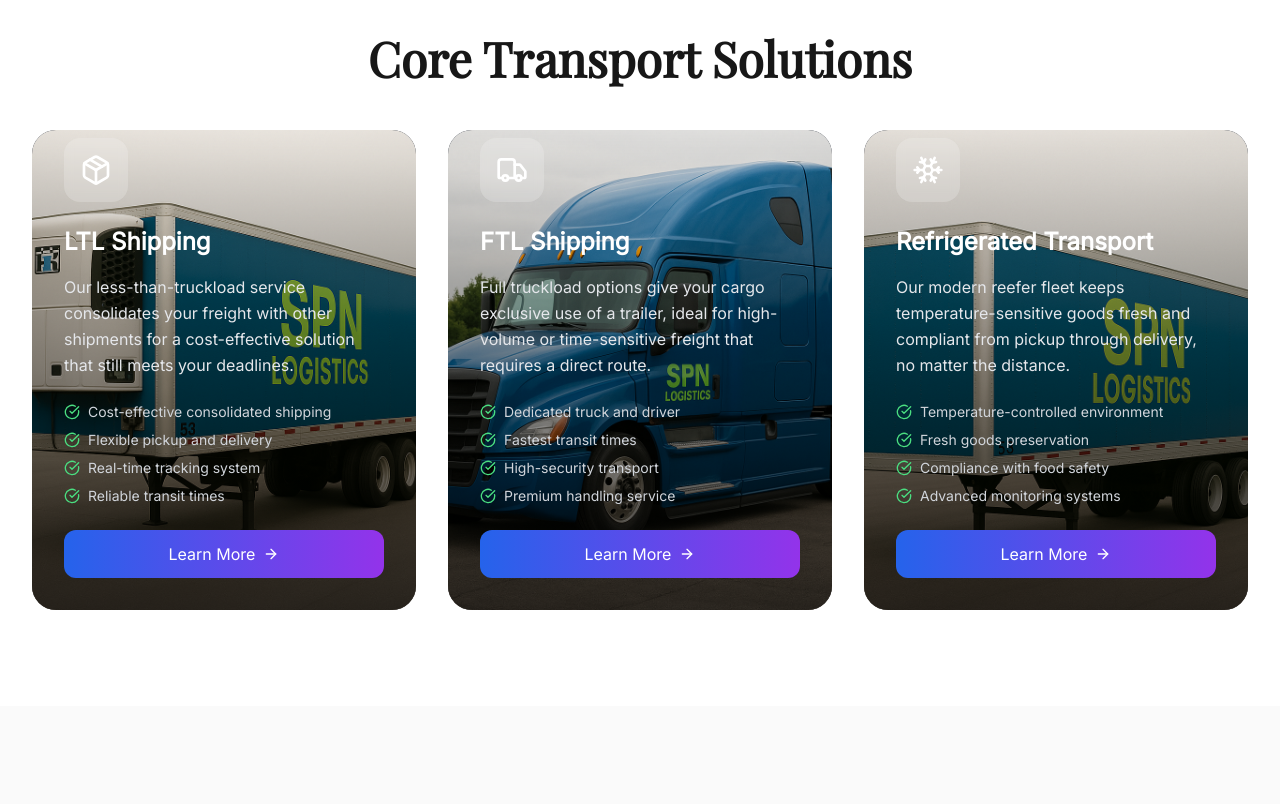
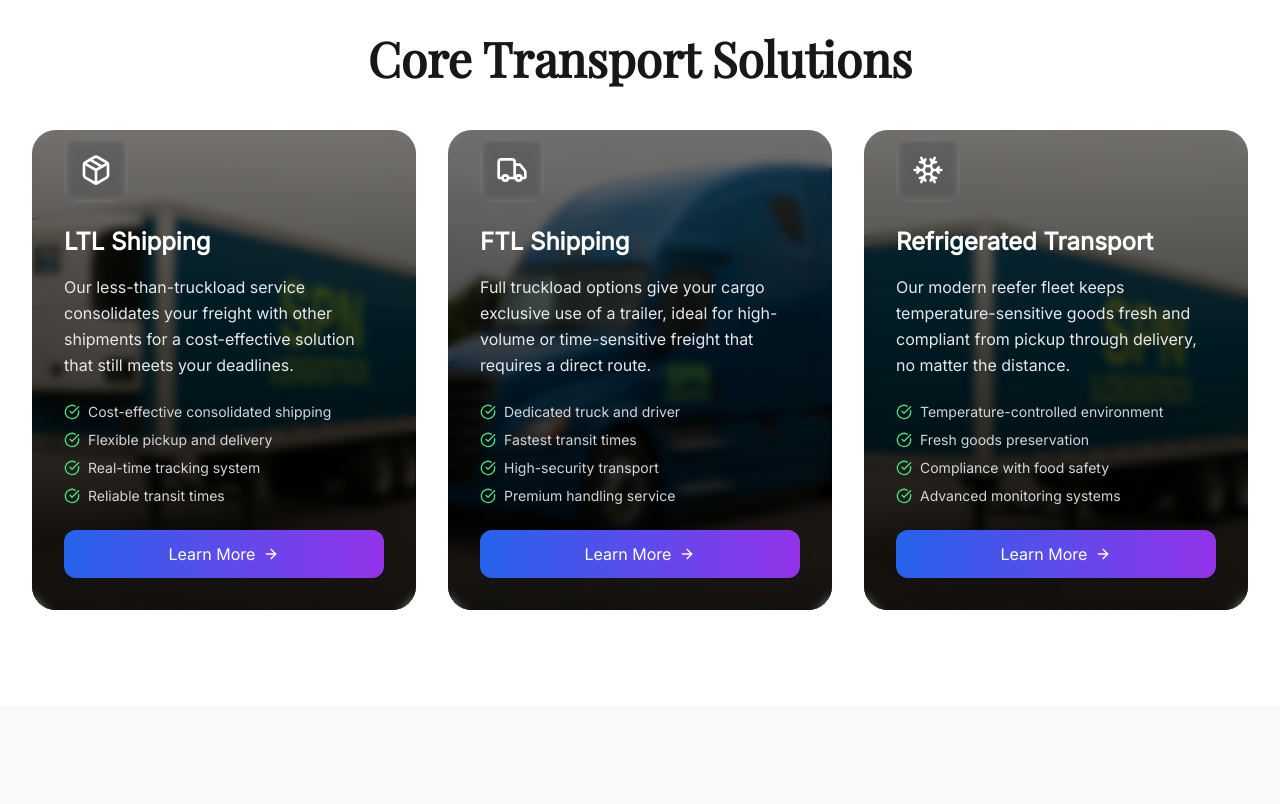
Before and after one commit to Parmjot23/SPN, a React (Vite) app: page /services in a window 1280 px wide. Shown: the part 660-1464 px from the top of the page. Built offline with nearby package versions, Linux system fonts and the light colour scheme.

Commit message:
Improve service card readability and remove nav focus ring

```diff
--- a/src/layout/TruckNavLink.tsx
+++ b/src/layout/TruckNavLink.tsx
@@ -56,7 +56,7 @@ const TruckNavLink: React.FC<TruckNavLinkProps> = ({
       to={to}
       onClick={onClick}
       className={({ isActive }) => {
-        const baseClasses = `relative font-medium transition-all duration-300 overflow-hidden ${className}`;
+        const baseClasses = `relative font-medium transition-all duration-300 overflow-hidden focus:outline-none focus:ring-0 ${className}`;
         const activeClasses = isActive ? 'text-blue-600 dark:text-blue-400 font-semibold' : '';
         return `${baseClasses} ${activeClasses}`;
       }}
--- a/src/pages/Services.tsx
+++ b/src/pages/Services.tsx
@@ -153,7 +153,7 @@ const Services: React.FC = () => {
               <div className="absolute inset-0 bg-gradient-to-t from-black/80 via-black/40 to-transparent opacity-90 group-hover:opacity-95 transition-opacity duration-500" />
 
               {/* Content */}
-              <div className="relative h-full flex flex-col justify-end p-8">
+              <div className="relative h-full flex flex-col justify-end p-8 bg-black/50 backdrop-blur-sm rounded-b-3xl">
                 <motion.div
                   className="bg-white/20 backdrop-blur-sm rounded-2xl p-4 mb-6 w-fit"
                   whileHover={{ scale: 1.1 }}
```
